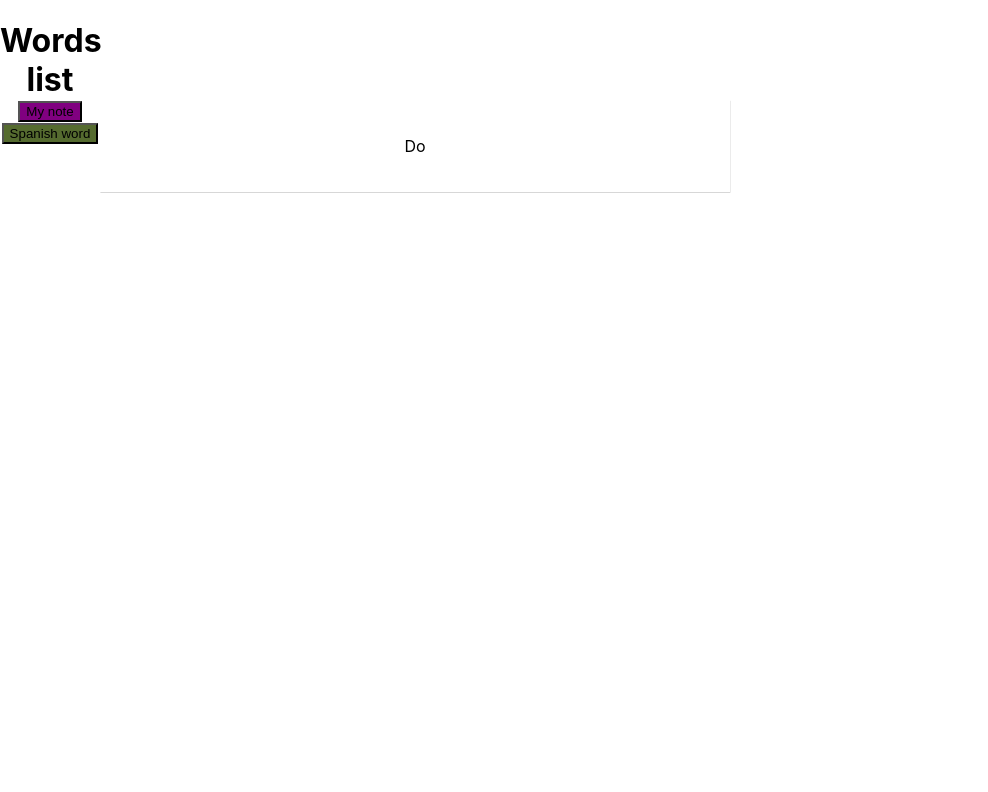
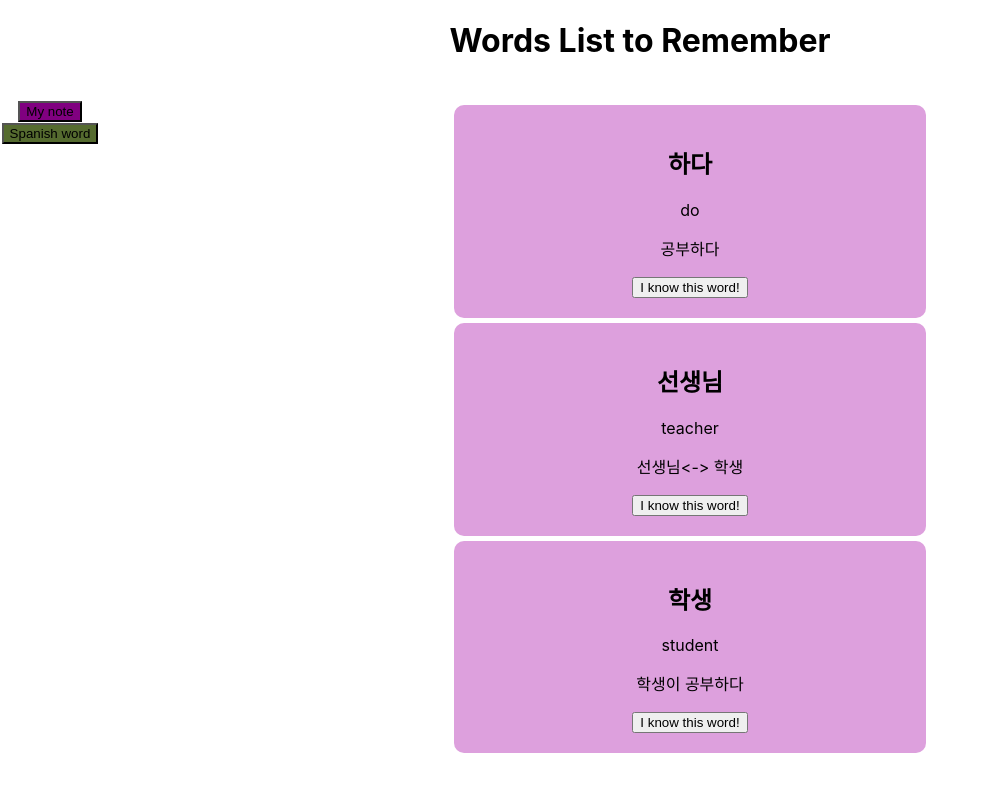
Before and after one commit to serin0837/word-list-app, a React (Create React App) app: page / in a window 1280 px wide. Shown: the top 792 px of the page, without its empty margins (0-988 px from the left). Built offline with nearby package versions, Linux system fonts and the light colour scheme.

Commit message:
add components

```diff
--- a/src/App.css
+++ b/src/App.css
@@ -21,6 +21,13 @@
 .main {
   grid-area: main;
 }
+
+.list__card {
+  background-color: plum;
+  margin: 5px 30%;
+  border-radius: 10px;
+  padding: 20px;
+}
 .cards {
   box-shadow: 0.4px 0.8px 0 rgba(0, 0, 0, 0.2);
   transition: 0.3s;
--- a/src/App.js
+++ b/src/App.js
@@ -1,7 +1,7 @@
 import React from "react";
 import "./App.css";
 import Title from "./component/Title";
-import Wordlist from "./component/Wordlist";
+import WordList from "./component/WordList";
 import AsideMenu from "./component/AsideMenu";
 
 function App() {
@@ -9,7 +9,7 @@ function App() {
     <div className="App">
       <Title></Title>
       <AsideMenu></AsideMenu>
-      <Wordlist></Wordlist>
+      <WordList></WordList>
     </div>
   );
 }
--- a/src/component/Title.jsx
+++ b/src/component/Title.jsx
@@ -2,8 +2,8 @@ import React from "react";
 
 const Title = () => {
   return (
-    <header className="title">
-      <h1>Words list</h1>
+    <header className="header">
+      <h1>Words List to Remember</h1>
     </header>
   );
 };
--- /dev/null
+++ b/src/component/WordCard.jsx
@@ -0,0 +1,17 @@
+import React from "react";
+
+const WordCard = ({ wordName, data }) => {
+  const handleClick = (clickE) => {
+    console.log("click");
+  };
+  return (
+    <section className="list__card">
+      <h2>{wordName}</h2>
+      <p>{data.meaning}</p>
+      <p>{data.note}</p>
+      <button onClick={handleClick}>I know this word!</button>
+    </section>
+  );
+};
+
+export default WordCard;
--- a/src/component/Wordlist.jsx
+++ b/src/component/Wordlist.jsx
@@ -1,23 +1,34 @@
 import React, { Component } from "react";
+import WordCard from "./WordCard";
 
-class Wordlist extends Component {
+class WordList extends Component {
   state = {
-    words: ["Do", "Watch", "Tomato", "Banana"],
+    words: {
+      하다: { meaning: "do", note: "공부하다", know: "false" },
+      선생님: {
+        meaning: "teacher",
+        note: "선생님<-> 학생",
+        know: "false",
+      },
+      학생: {
+        meaning: "student",
+        note: "학생이 공부하다",
+        know: "false",
+      },
+    },
   };
+  render() {
+    const wordArray = Object.entries(this.state.words);
+    return (
+      <main>
+        {wordArray.map(([wordName, data]) => {
+          return <WordCard key={wordName} wordName={wordName} data={data} />;
+        })}
+      </main>
 
-  render() {
-    console.log(this.state, "<this.state");
-    const words = this.state.words;
-    return (
-      <section className="main">
-        <main>
-          <section className="cards">
-            <p>{words[0]}</p>
-          </section>
-        </main>
-      </section>
+      //destructure of array word ->[wordName,data]
     );
   }
 }
 
-export default Wordlist;
+export default WordList;
--- a/src/index.js
+++ b/src/index.js
@@ -3,13 +3,4 @@ import ReactDOM from "react-dom";
 import "./index.css";
 import App from "./App";
 
-ReactDOM.render(
-  <React.StrictMode>
-    <App />
-  </React.StrictMode>,
-  document.getElementById("root")
-);
-
-// If you want your app to work offline and load faster, you can change
-// unregister() to register() below. Note this comes with some pitfalls.
-// Learn more about service workers: https://bit.ly/CRA-PWA
+ReactDOM.render(<App />, document.getElementById("root"));
```
Also changed, not shown: public/index.html (+0 -23 lines), 1 other file (tests, documents, lock files or other folders).
